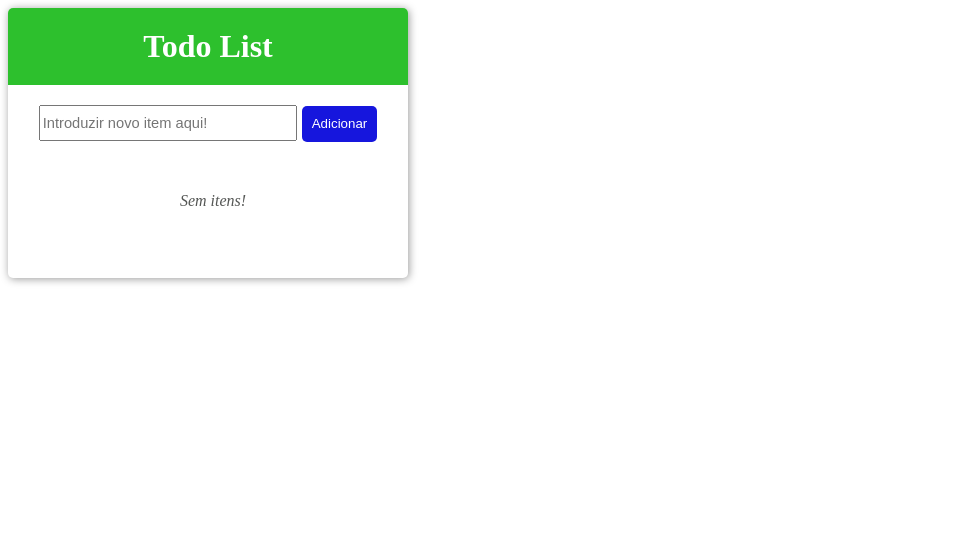
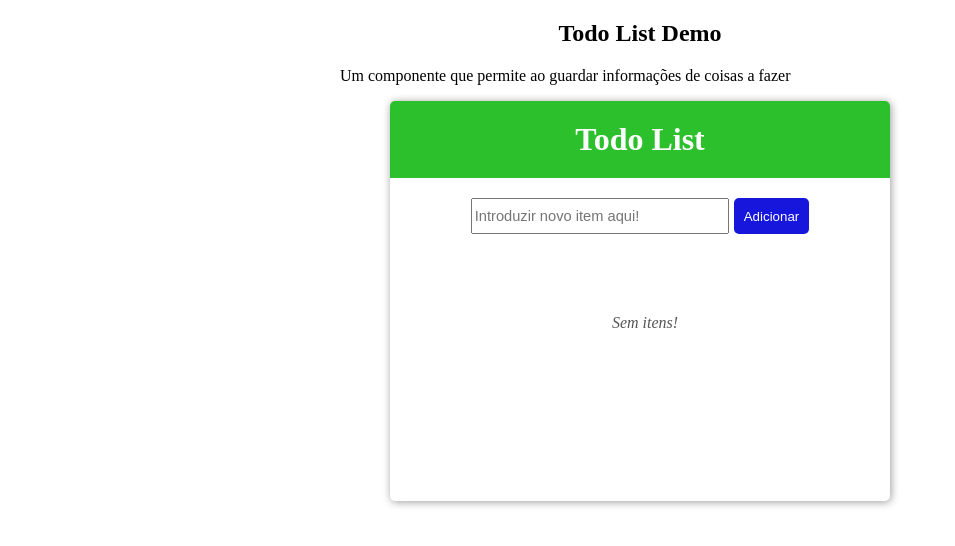
Before and after one commit to detatec/react-demo, a React (Vite) app: page / in a window 1280 px wide. Shown: the top 546 px of the page, without its empty margins (0-955 px from the left). Built offline with nearby package versions, Linux system fonts and the light colour scheme.

Commit message:
Introduncing Demo component and the separation of the demos outside of the MainPage component.

```diff
--- /dev/null
+++ b/src/components/Demo.jsx
@@ -0,0 +1,12 @@
+export default function Demo({title, description, style, children}) {
+    return (
+        <div className="demo" style={style}>
+            <h2 style={{textAlign: "center"}}>
+                {title}
+            </h2>
+            <p>{description}</p>
+
+            {children}
+        </div>
+    );
+}
--- a/src/components/TodoList.css
+++ b/src/components/TodoList.css
@@ -1,7 +1,7 @@
 .todo {
     display: inline-block;
     width: 400px;
-    min-height: 270px;
+    min-height: 300px;
     border-radius: 5px;
     background-color: white;
     box-shadow: 1px 1px 8px rgba(0, 0, 0, .4);
@@ -53,7 +53,9 @@
 }
 
 .todo .todo-list {
+    display: block;
     margin: auto;
+    overflow-y: scroll;
     padding: 0px 5px 0px 15px;
 }
 
--- a/src/components/TodoList.jsx
+++ b/src/components/TodoList.jsx
@@ -25,7 +25,7 @@ function ControlPanel({ text, onTextChange, onClick}) {
     );
 }
 
-function List({ listOfItems, onDeleteItem }) {
+function List({ maxHeight, listOfItems, onDeleteItem }) {
     const items = listOfItems.map((item, index) => {
         return (
             <tr key={index}>
@@ -37,14 +37,14 @@ function List({ listOfItems, onDeleteItem }) {
 
     if (!items.length) {
         return (
-            <div className="todo-list">
+            <div className="todo-list" style={{height: maxHeight}}>
                 <p>Sem itens!</p>
             </div>
         );
     }
 
     return (
-        <div className="todo-list">
+        <div className="todo-list" style={{height: maxHeight}}>
             <table className="items">
                 <tbody>
                     {items}
@@ -85,13 +85,17 @@ export default function TodoList({ title, width, height }) {
         setListOfItems(newList);
     }
 
-    const style = {
+    if (!height || height < 300)
+        height = 300;
+
+    const listHeight = height ? height - 172 : height;
+    const mainStyle = {
         width: width,
         height: height,
     }
 
     return (
-        <div className="todo" style={style}>
+        <div className="todo" style={mainStyle}>
             <Header title={title} />
             <ControlPanel
                 text={inputText}
@@ -99,6 +103,7 @@ export default function TodoList({ title, width, height }) {
                 onClick={handleButtonClick}
             />
             <List
+                maxHeight={listHeight}
                 listOfItems={listOfItems}
                 onDeleteItem={handleItemDeletion}
             />
--- a/src/pages/MainPage.jsx
+++ b/src/pages/MainPage.jsx
@@ -1,11 +1,30 @@
 import TodoList from '../components/TodoList'
+import Demo from '../components/Demo'
+import { demos } from './demo-data'
 
 export default function Page() {
     const title = "Todo List";
 
+    const theDemos = demos.map(demo => {
+        return (
+            <Demo
+                title={demo.title}
+                description={demo.description}
+                style={demo.style}>
+
+                    {demo.content}
+            </Demo>
+        )
+    });
+
+    const style = {
+        maxWidth: 600,
+        margin: "auto"
+    }
+
     return (
-        <div>
-            <TodoList title={title}/>
+        <div className="demo-set" style={style}>
+            {theDemos}
         </div>
     );
 }
--- /dev/null
+++ b/src/pages/demo-data.jsx
@@ -0,0 +1,21 @@
+import TodoList from "../components/TodoList";
+
+const todoDemo = {
+    title: "Todo List Demo",
+    description: "Um componente que permite ao guardar informações de coisas a fazer",
+    style: null,
+
+    content: (
+        <div style={{width: "fit-content", margin:"auto"}}>
+            <TodoList
+                title="Todo List"
+                width={500}
+                height={400}
+            />
+        </div>
+    ),
+}
+
+export const demos = [
+    todoDemo,
+];
```
Also changed, not shown: 1 other file (tests, documents, lock files or other folders).
